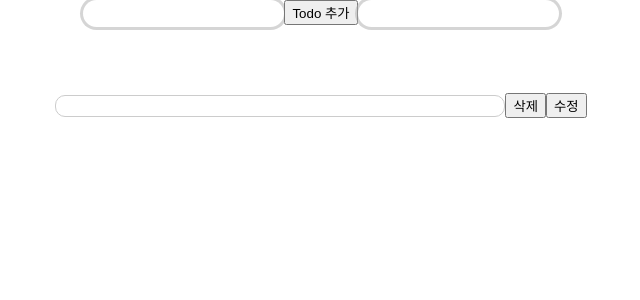
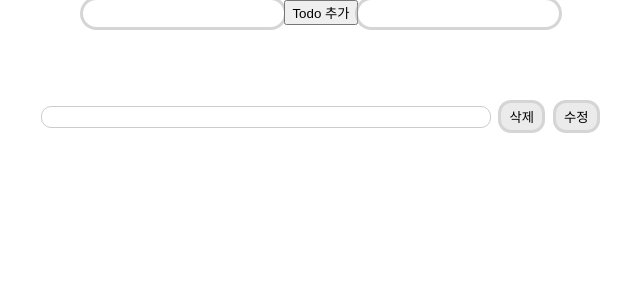
Before and after one commit to minu0210/2023-sdhs-study, a React (Create React App) app in the folder 0522/todo-with-ts/: page / in a window 1280 px wide. Both pictures are taken after a click on the button "Todo 추가". Shown: the top 300 px of the page, without its empty margins (319-959 px from the left). Built offline with nearby package versions, Linux system fonts and the light colour scheme.

Commit message:
FEAT: Button component

```diff
--- a/0522/todo-with-ts/src/components/Button/index.tsx
+++ b/0522/todo-with-ts/src/components/Button/index.tsx
@@ -1,7 +1,8 @@
 import type { ButtonHTMLAttributes } from "react";
+import * as S from "./styled";
 
 function Button(props: ButtonHTMLAttributes<HTMLButtonElement>) {
-    return <button {...props}>{props.children}</button>;
+    return <S.Button {...props}>{props.children}</S.Button>;
 }
 
 export default Button;
--- /dev/null
+++ b/0522/todo-with-ts/src/components/Button/styled.js
@@ -0,0 +1,20 @@
+import styled from "styled-components";
+
+export const Button = styled.button`
+    cursor: pointer;
+    background: rgb(235, 235, 235);
+    padding: 4px 8px;
+    margin: 10px 4px 10px 10px;
+    border: none;
+    border-radius: 10px;
+    box-shadow: 0 0 0 3px rgba(172, 172, 172, 0.5);
+    &:hover {
+        // background: rgb(235, 235, 235);
+    }
+    &:disabled {
+        cursor: not-allowed;
+    }
+    &:disabled:hover {
+        background: rgb(235, 235, 235);
+    }
+`;
```
